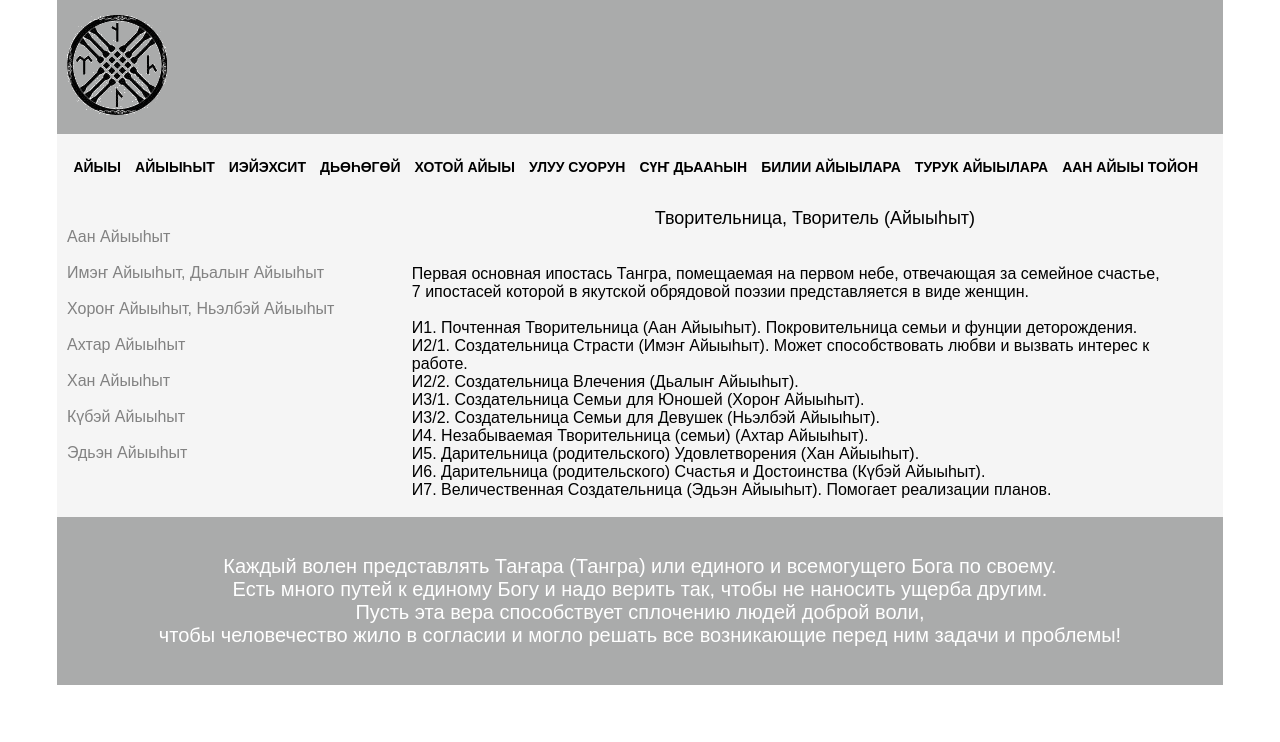
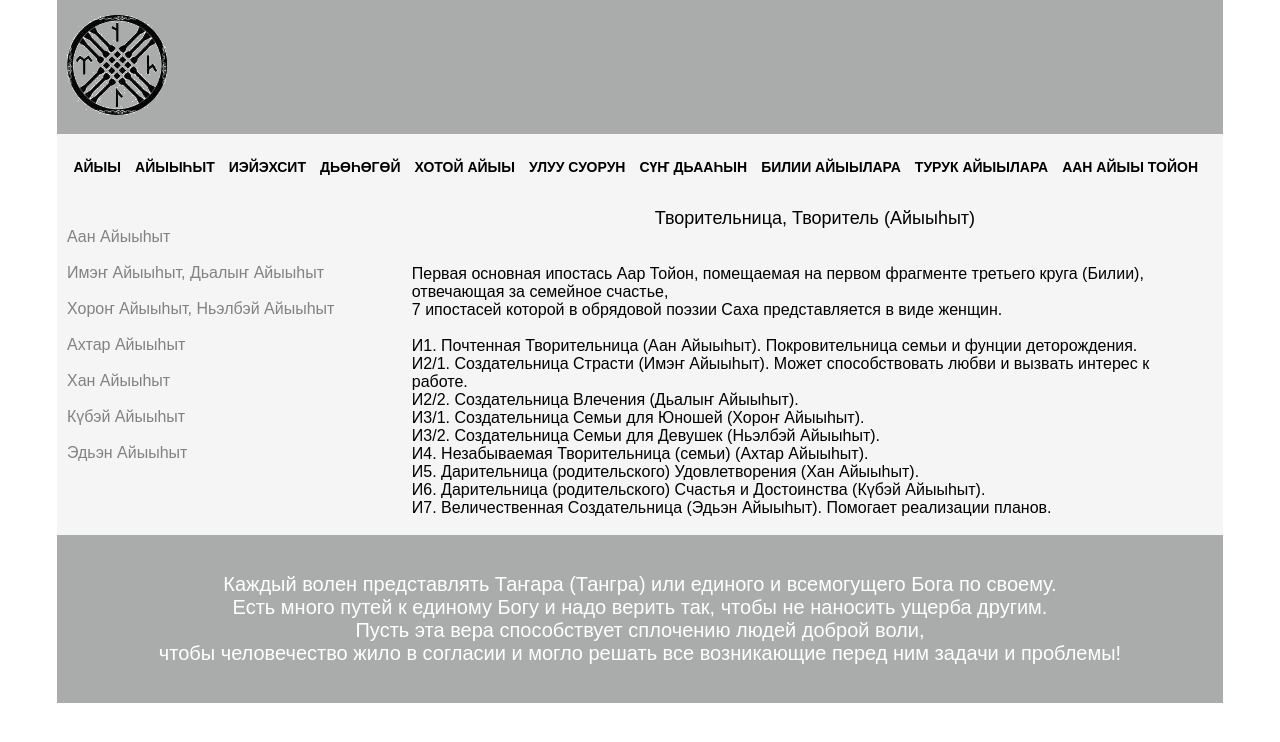
Before and after one commit to Sakkuraa/Algustar, a React (Create React App) app: page /t1 in a window 1280 px wide. Shown: the top 742 px of the page. Built offline with nearby package versions, Linux system fonts and the light colour scheme.

Commit message:
Update T1.js

```diff
--- a/src/components/Page1/T1.js
+++ b/src/components/Page1/T1.js
@@ -22,9 +22,10 @@ export default class T1 extends Component {
 							Творительница, Творитель (Айыыһыт)
 						</h2><br/>
 						<p> <br/>
-                		Первая основная ипостась Тангра,
-							помещаемая на первом небе, отвечающая за семейное счастье, <br/>7 ипостасей которой в якутской
-							обрядовой поэзии представляется в виде женщин.<br/><br/>
+                		Первая основная ипостась Аар Тойон, помещаемая на первом фрагменте
+            третьего круга (Билии), отвечающая за семейное счастье, <br />7
+            ипостасей которой в обрядовой поэзии Саха представляется в виде
+            женщин.<br/><br/>
 							И1. Почтенная Творительница (Аан Айыыһыт). Покровительница семьи и фунции
 							деторождения.<br/>
 							И2/1. Создательница Страсти (Имэҥ Айыыһыт). Может способствовать любви и
```
